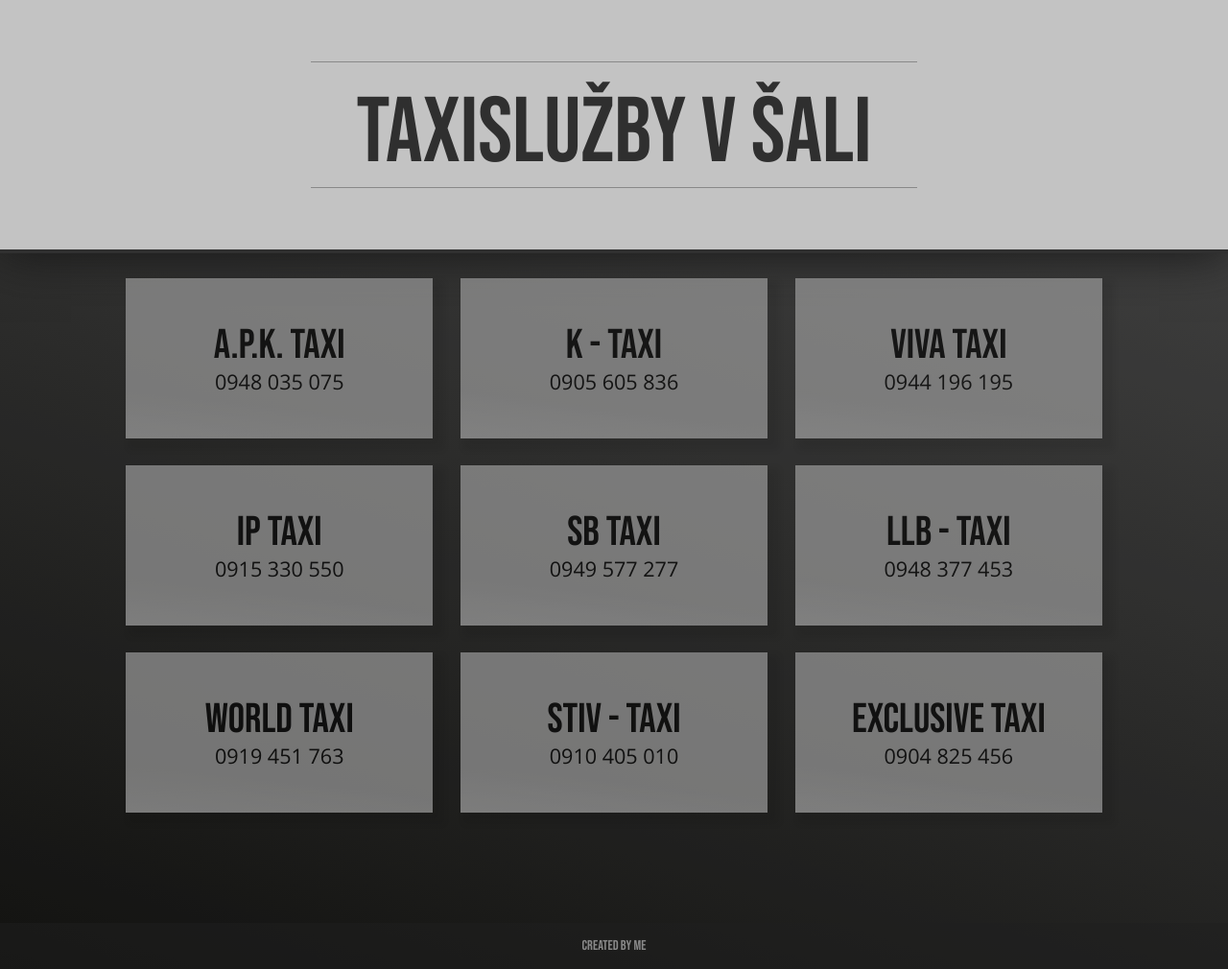
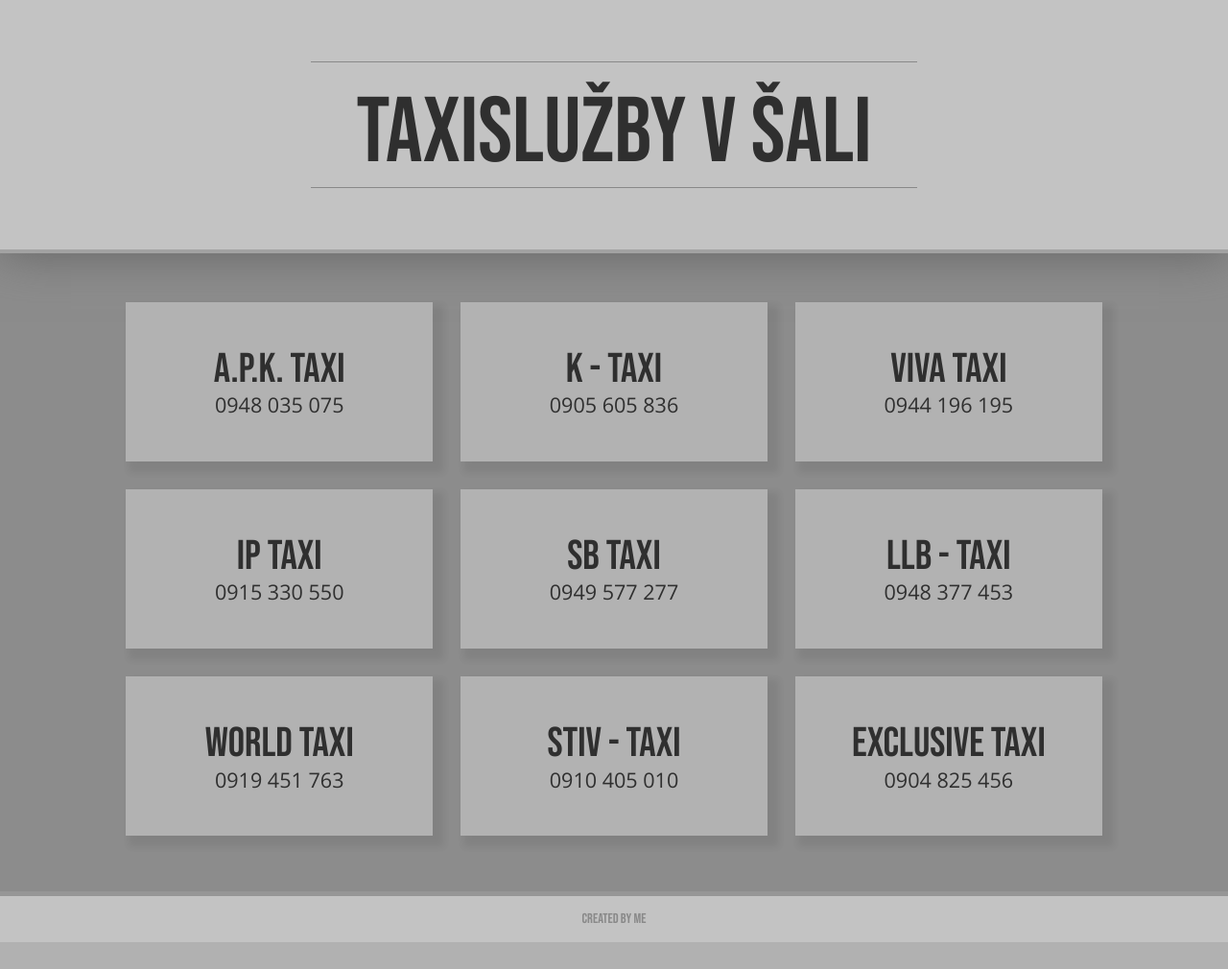
Before and after one commit to wifono/TAXISALAWorkinOnIt, a PHP site: page / in a window 1280 px wide. Shown: the whole page at 96% size. After the commit the page ends 982 px from the top, so only its background shows below. Run offline with PHP 8.4, Linux system fonts and the light colour scheme.

Commit message:
redesign 2

```diff
--- a/assets/css/generals.css
+++ b/assets/css/generals.css
@@ -1,7 +1,7 @@
 body {
   margin: 0;
   padding: 0;
-  background: linear-gradient(18deg, #131311 0%, #4f4f4f 100%);
+  background: rgba(24, 24, 24, 0.432);
   display: flex;
   justify-content: center;
   font-family: "Open Sans", sans-serif;
@@ -23,8 +23,8 @@ ul {
   font-family: "Bebas Neue", cursive;
   font-size: 3rem;
   background: #c3c3c3;
-  border-bottom: 0.1em #303030 solid;
-  box-shadow: 0 0 1em #161616; }
+  border-bottom: 0.1em #a2a2a2 solid;
+  box-shadow: 0 0 1em #636363; }
 
 .site {
   width: 100vw;
@@ -46,7 +46,7 @@ h1 {
   gap: 2em;
   justify-content: center;
   flex-wrap: wrap;
-  margin-top: 1.8em; }
+  margin-top: 3.5em; }
 
 h2 {
   font-family: "Bebas Neue", cursive;
@@ -75,7 +75,7 @@ h2 {
     color: #afafaf; }
 
 .taxiBox {
-  background: linear-gradient(186deg, #9b9b9b 75.5%, #a5a5a5 100%);
+  background: #c3c3c3;
   margin: 0;
   display: flex;
   flex-direction: column;
@@ -94,7 +94,7 @@ h2 {
 
 .taxiBox:hover {
   opacity: 1;
-  color: #c5c516;
+  color: #ffdd1f;
   transition: .5s;
   animation: ease-in; }
 
@@ -103,10 +103,11 @@ footer p {
   color: #898989; }
 
 footer {
-  background: rgba(31, 31, 31, 0.498);
+  background: #c3c3c3;
   padding: .1em;
   font-family: "Bebas Neue", cursive;
-  margin: 8em 0 0 0; }
+  margin: 4em 0 0 0;
+  border-top: 0.4em #969696 solid; }
 
 @media screen and (max-width: 1279px) {
   .mainContent {
@@ -139,11 +140,11 @@ footer {
     flex-direction: row;
     align-items: center;
     margin-top: 0;
-    height: 20vw; }
+    height: 20vw;
+    justify-content: space-evenly; }
 
   .taxiBox a {
-    font-size: 1.3em;
-    margin-left: 3em; } }
+    font-size: 1.3em; } }
 @media screen and (max-width: 521px) {
   .logo {
     font-size: 2.2em; } }
--- a/assets/sass/generals.scss
+++ b/assets/sass/generals.scss
@@ -16,7 +16,7 @@ $font: 'Open Sans', sans-serif;
 body {
     margin: 0;
     padding: 0;
-    background: linear-gradient(18deg, $background-color 0%, rgb(79, 79, 79) 100%);
+    background: rgba(24, 24, 24, 0.432);
     display: flex;
     justify-content: center;
 
@@ -45,8 +45,8 @@ ul {
     font-family: $logo-font;
     font-size: 3rem;
     background: lighten($second-color, 8%);
-    border-bottom: .1em darken($second-color, 50%) solid;
-    box-shadow: 0 0 1em darken($second-color, 60%);
+    border-bottom: .1em darken($second-color, 5%) solid;
+    box-shadow: 0 0 1em darken($second-color, 30%);
 }
 
 .site {
@@ -84,9 +84,10 @@ h1 {
     gap: 2em;
     justify-content: center;
 
+
     flex-wrap: wrap;
 
-    margin-top: 1.8em;
+    margin-top: 3.5em;
 
 }
 
@@ -144,7 +145,7 @@ h2 {
 
 .taxiBox {
 
-    background:    linear-gradient(186deg, darken($second-color, 8%) 75.5%, rgb(165, 165, 165) 100%);
+    background:    lighten($second-color, 8%);
 
     margin: 0;
 
@@ -178,9 +179,8 @@ h2 {
 
 .taxiBox:hover {
 
-
     opacity: 1;
-    color: rgb(197, 197, 22);
+    color: rgb(255, 221, 31);
     transition: .5s;
     animation: ease-in;
 
@@ -198,14 +198,17 @@ footer p {
 }
 
 footer {
-        background: transparentize($navig-color, 0.4);
+        background: lighten($second-color, 8%);
         padding: .1em;
 
         font: {
             family: $logo-font;
         }
 
-        margin: 8em 0 0 0;
+        margin: 4em 0 0 0;
+
+        border-top: .4em darken($second-color, 10%) solid;
+
 
 }
 
@@ -282,13 +285,14 @@ footer {
         align-items: center;
         margin-top: 0;
         height: 20vw;
+        justify-content: space-evenly;
+
 
 
         }
 
         .taxiBox a {
             font-size: 1.3em;
-            margin-left: 3em;
         }
 
         }
```
Also changed, not shown: 1 other file.
